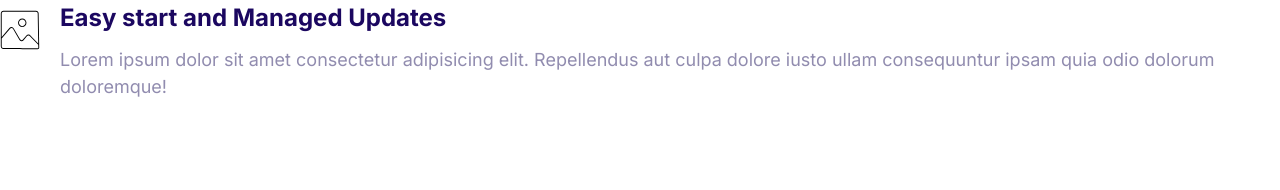
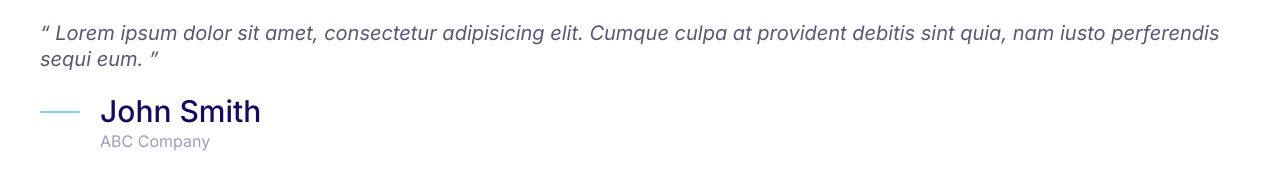
Before and after one commit to mgj715/moshified, a plain HTML site: page index.html in a window 1280 px wide. Drawn offline with Linux system fonts and the light colour scheme.

Commit message:
.Build a quote.

```diff
--- a/CSS/styles.css
+++ b/CSS/styles.css
@@ -6,6 +6,7 @@
     --color-accent: #ff3400;
     --color-heading: #1b0760;
     --color-body: #918caf;
+    --color-body-darker: #5c5577;
     --color-border: #ccc;
     --border-radius: 30px
 }
@@ -313,3 +314,43 @@ a{
 .media__image{
     margin-top: 1rem;
 }
+/* Quotes */
+.quote{
+    font-size: 3rem;
+    font-style: italic;
+    color: var(--color-body-darker);
+    line-height: 1.3;
+}
+.quote__text::before{
+    content: open-quote;
+}
+.quote__text::after{
+    content: close-quote;
+}
+.quote__author{
+    font-size: 3rem;
+    font-weight: 500;
+    font-style: normal;
+    margin-bottom: 0;
+}
+.quote__organization {
+    color: var(--color-heading);
+    opacity: 0.4;
+    font-size: 2rem;
+    font-style: normal;
+}
+.quote__line{
+    position: relative;
+    bottom: 10px;
+}
+@media screen and (min-width:1024px) {
+    .quote{
+        font-size: 2rem;
+    }
+    .quote__autor{
+        font-size: 2.4rem;
+    }
+    .quote__organization{
+        font-size: 1.6rem;
+    }
+}
--- a/index.html
+++ b/index.html
@@ -14,20 +14,24 @@
     <link rel="stylesheet" href="CSS/styles.css" />
   </head>
   <body>
+    <blockquote class="quote">
+      <p class="quote__text">
+        Lorem ipsum dolor sit amet, consectetur adipisicing elit. Cumque culpa
+        at provident debitis sint quia, nam iusto perferendis sequi eum.
+      </p>
+      <footer>
         <div class="media">
           <div class="media__image">
-        <svg class="icon icon--primary">
-          <use xlink:href="/images/sprite.svg#snap"></use>
+            <svg class="icon icon--primary quote__line">
+              <use xlink:href="/images/sprite.svg#line"></use>
             </svg>
           </div>
           <div class="media__body">
-        <h3 class="media__title">Easy start and Managed Updates</h3>
-        <p>
-          Lorem ipsum dolor sit amet consectetur adipisicing elit. Repellendus
-          aut culpa dolore iusto ullam consequuntur ipsam quia odio dolorum
-          doloremque!
-        </p>
+            <h3 class="media__title quote__author">John Smith</h3>
+            <p class="quote__organization">ABC Company</p>
           </div>
         </div>
+      </footer>
+    </blockquote>
   </body>
 </html>
```
Also changed, not shown: Components/quotes.html (added, +19 -0 lines). Lines whose indentation alone changed are shown as unchanged.
